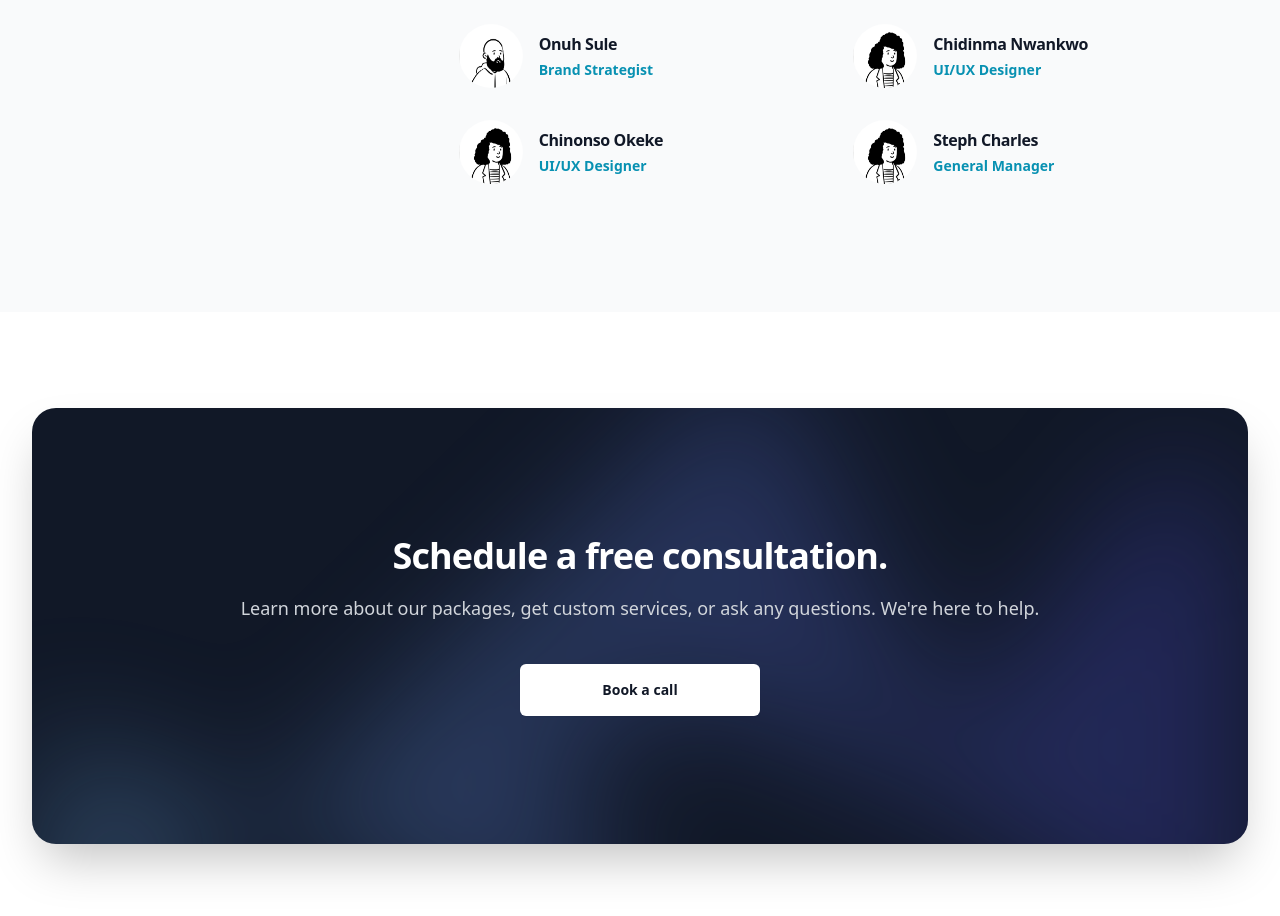
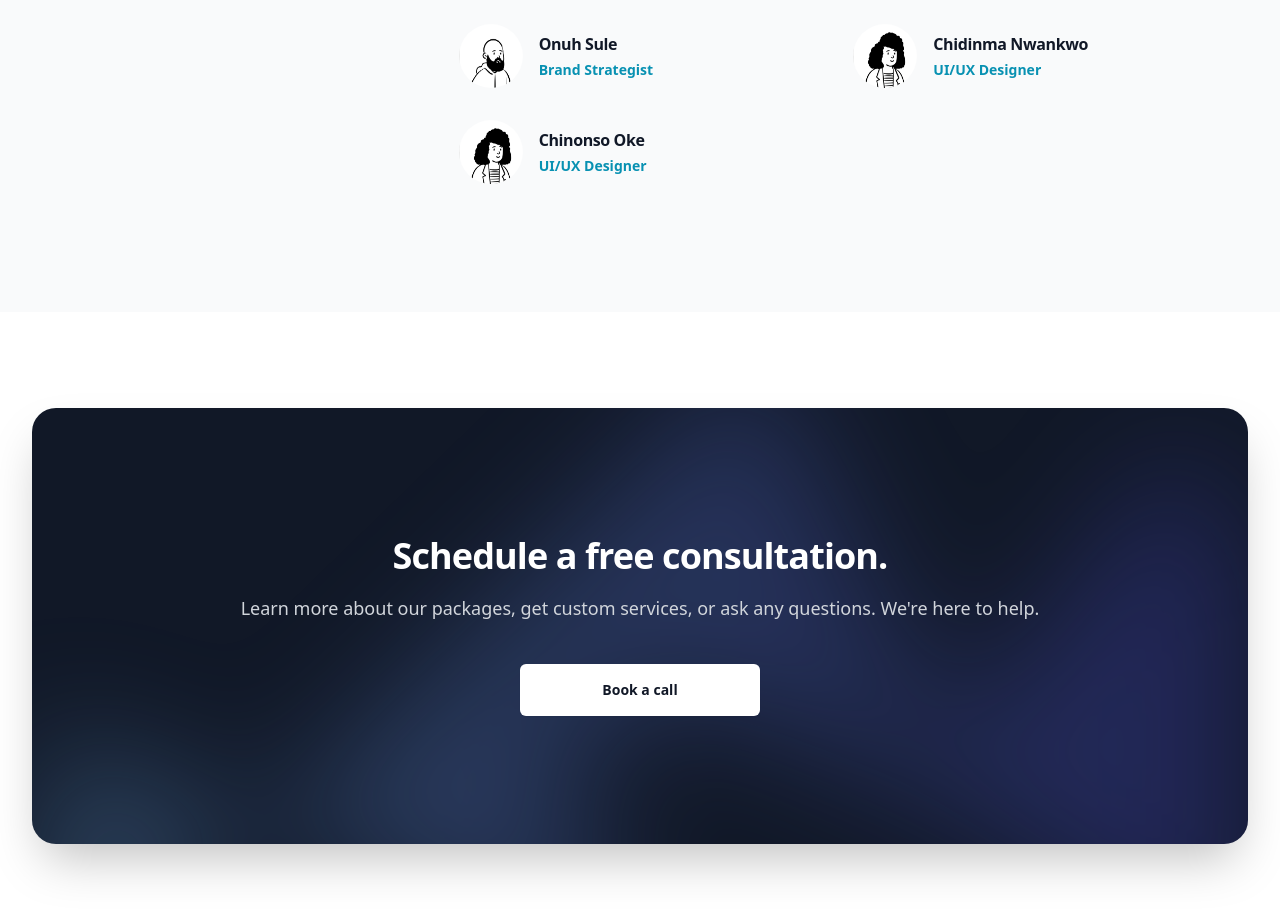
Before and after one commit to Lilianada/BuildingBloquesStudio, a React (Create React App) app: page / in a window 1280 px wide. Shown: the part 4800-5716 px from the top of the page. Built offline with nearby package versions, Linux system fonts and the light colour scheme.

Commit message:
clean up

```diff
--- a/src/components/Footer.jsx
+++ b/src/components/Footer.jsx
@@ -49,7 +49,6 @@ export default function Footer() {
       </h2>
       <div className="mx-auto max-w-7xl px-6 pb-4 pt-6">
         <div className="md:flex md:items-center md:justify-between">
-
           <Link to="/" className="-m-1.5 p-1.5">
             <span className="sr-only">BuildingBloques</span>
             <img
@@ -58,7 +57,7 @@ export default function Footer() {
               alt="Building bloques creative studio"
             />
           </Link>
-          <p className="mt-8 text-xs leading-5 text-gray-400 md:order-1 md:mt-0">
+          <p className="text-xs leading-5 text-gray-400 md:order-1 md:mt-0">
             &copy; 2024 Building Bloques Creative Studio, Ltd. All rights
             reserved.
           </p>
--- a/src/components/Team.jsx
+++ b/src/components/Team.jsx
@@ -54,17 +54,10 @@ const team = [
   },
 
   {
-    name: "Chinonso Okeke",
+    name: "Chinonso Oke",
     role: "UI/UX Designer",
     imageUrl: one,
   },
-
-  {
-    name: "Steph Charles",
-    role: "General Manager",
-    imageUrl: one,
-
-  }
 ];
 
   export default function Team() {
```
Lines whose indentation alone changed are shown as unchanged.
